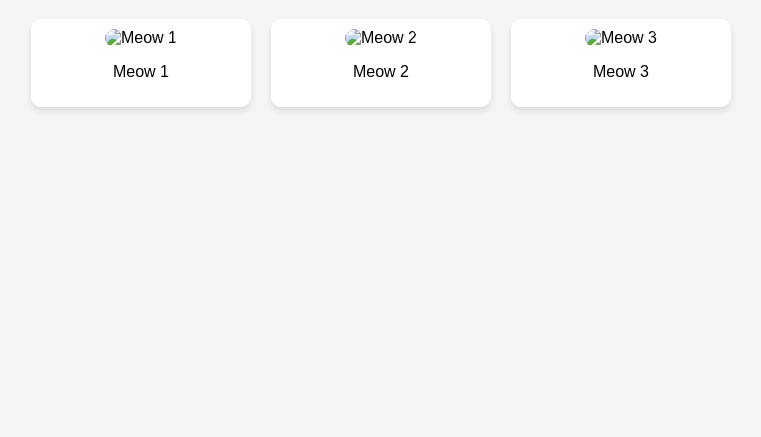
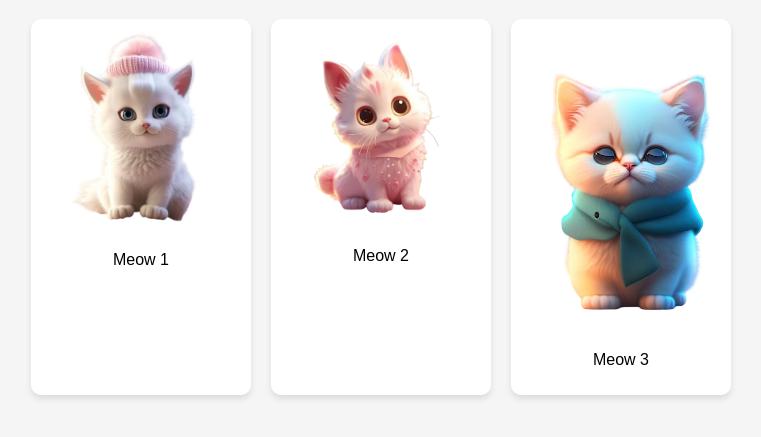
Before and after one commit to justandy22/click-cats-for-caryl, a plain HTML site: page index.html in a window 1280 px wide. Shown: the part 89-526 px from the top of the page, without its empty margins (259-1020 px from the left). Drawn offline with Linux system fonts and the light colour scheme.

Commit message:
Update index.html

```diff
--- a/index.html
+++ b/index.html
@@ -55,30 +55,37 @@
 <script>
     // List of cats
     const cats = [
-        {img: "images/cat1.jpg", audio: "audio/meow1.mp3", name: "Meow 1"},
-        {img: "images/cat2.jpg", audio: "audio/meow2.mp3", name: "Meow 2"},
-        {img: "images/cat3.jpg", audio: "audio/meow3.mp3", name: "Meow 3"}
+        {img: "images/cat1.png", audio: "audio/meow1.mp3", name: "Meow 1"},
+        {img: "images/cat2.png", audio: "audio/meow2.mp3", name: "Meow 2"},
+        {img: "images/cat3.png", audio: "audio/meow3.mp3", name: "Meow 3"}
         // Add more cats here as needed
     ];
 
     const container = document.getElementById("catContainer");
 
     cats.forEach((cat, index) => {
+        // Create card
         const card = document.createElement("div");
         card.className = "cat-card";
         card.onclick = () => playMeow(index);
 
+        // Image
         const img = document.createElement("img");
-    img.src = cat.img + "?v=" + new Date().getTime(); // dynamic cache-busting
+        img.src = cat.img; // simple path, no cache-busting
         img.alt = cat.name;
 
+        // Name
         const p = document.createElement("p");
         p.textContent = cat.name;
 
+        // Append to card
         card.appendChild(img);
         card.appendChild(p);
+
+        // Append to container
         container.appendChild(card);
 
+        // Create audio element
         const audio = document.createElement("audio");
         audio.id = "meow" + index;
         audio.src = cat.audio;
```
Lines whose indentation alone changed are shown as unchanged.
